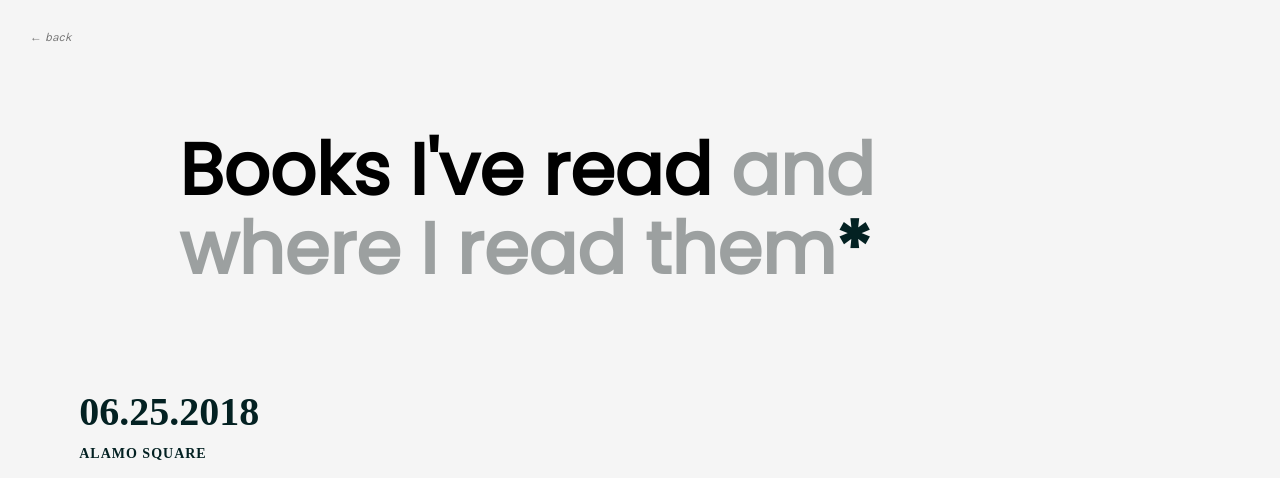
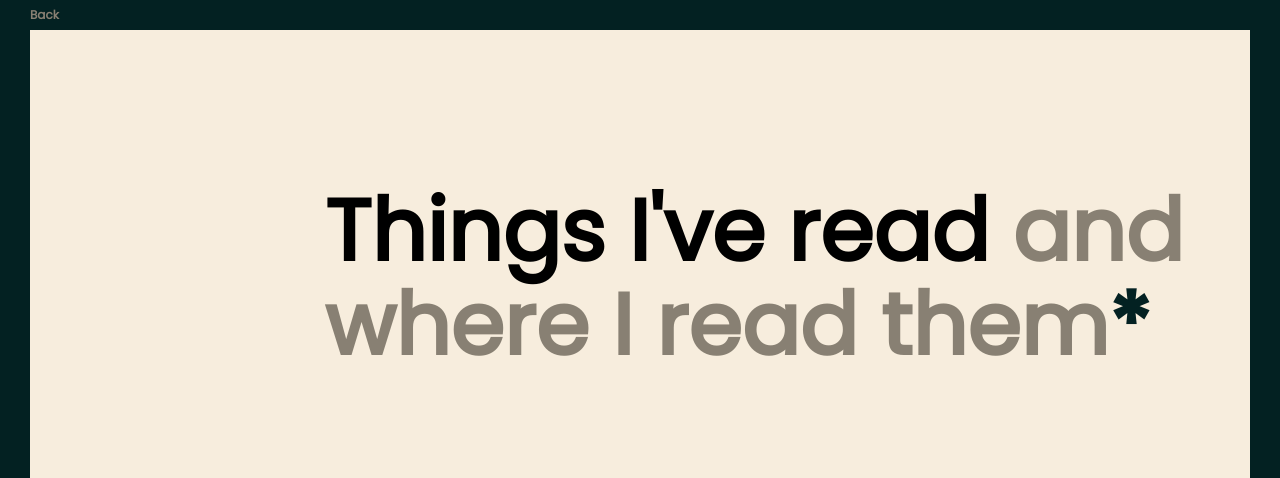
Before and after one commit to ampinsk/ampinsk.github.io, a Jekyll site: the page built from books/books.html, in a window 1280 px wide. Shown: the top 478 px of the page. Built offline with Jekyll 4.4.1, drawn with Linux system fonts in a browser that asks for light colours; some web fonts are replaced; some of the changed text lies outside the part shown; grey boxes are pictures that could not be loaded.

Commit message:
Finish redesign maybe

```diff
--- /dev/null
+++ b/_layouts/books.html
@@ -0,0 +1,51 @@
+<!DOCTYPE html>
+<html>
+  <head>
+    <meta charset="utf-8">
+    <meta name="description" content="Amanda Pinsker is a product and interaction designer who cares about making her work smart, elegant, and simple by design.">
+    <meta name="viewport" content="width=device-width, initial-scale=1">
+    <title>{{ page.title }}</title>
+    <link rel="shortcut icon" href="favicon.ico?" >
+    <link rel="stylesheet" type="text/css" href="/main.css">
+    <link rel="stylesheet" href="https://use.typekit.net/nxa2uwt.css">
+    <link href='https://fonts.googleapis.com/css?family=Roboto+Mono:400,700|Karla:400,700|BioRhyme+Expanded|Inknut+Antiqua|Poppins' rel='stylesheet' type='text/css'>
+    <script>
+      (function(i,s,o,g,r,a,m){i['GoogleAnalyticsObject']=r;i[r]=i[r]||function(){
+      (i[r].q=i[r].q||[]).push(arguments)},i[r].l=1*new Date();a=s.createElement(o),
+      m=s.getElementsByTagName(o)[0];a.async=1;a.src=g;m.parentNode.insertBefore(a,m)
+      })(window,document,'script','https://www.google-analytics.com/analytics.js','ga');
+
+      ga('create', 'UA-68403581-1', 'auto');
+      ga('send', 'pageview');
+
+    </script>
+
+  </head>
+  <body class="books">
+
+  {{ content }}
+
+  {{ scripts }}
+
+  <script type="text/javascript" src="/bower_components/jquery/dist/jquery.min.js"></script>
+  <script type="text/javascript" src="/bower_components/scrollreveal/dist/scrollreveal.min.js"></script>
+
+  <script type="text/javascript" src="/js/main.js"></script>
+  <!-- endbuild -->
+  <script>
+    sr.reveal('.homepage__thumbnail');
+    sr.reveal('.project_img');
+    sr.reveal('.project_text-container');
+    sr.reveal('footer');
+    sr.reveal('.project-info');
+    sr.reveal('header');
+    sr.reveal('.about__topper');
+    sr.reveal('.about-info');
+    sr.reveal('.homepage__header');
+    sr.reveal('.book-scroll');
+
+  </script>
+
+
+  </body>
+</html>
--- a/_sass/_books.scss
+++ b/_sass/_books.scss
@@ -1,14 +1,25 @@
+$beige: #f7eddd;
+$beige-gray: #888073;
+
 .books {
-  padding: 100px 5%;
+  font-family: $sans;
+  background: $black;
+  margin: 0;
+}
+
+.books-container {
+  background: $beige;
+  margin: 30px;
+  padding: 12% 2% 12% 23%;
 }
 
 .book-title {
-  font-size: 72px;
+  font-size: 86px;
   line-height: 1.1;
   font-family: $sans2;
 
   span {
-    color: $gray-dark;
+    color: $beige-gray;
     font-style: normal;
   }
 }
@@ -20,8 +31,7 @@
   .date {
     font-size: 40px;
     font-family: $expanded;
-    padding: 100px 0 25px 0;
-    margin-left: -100px;
+    padding: 100px 0 40px 0;
   }
 
   h2 {
@@ -42,7 +52,7 @@
     font-family: $sans2;
     display: inline-block;
     vertical-align: top;
-    padding: 50px 0 0 50px;
+    padding: 60px 0 0 80px;
     max-width: 50%;
   }
 
@@ -51,12 +61,13 @@
   }
 
   img {
-    width: 315px;
+    width: 330px;
     box-shadow: rgba(60,60,60,0.2) 6px 6px 24px;
   }
 
   .pic-container {
     position: relative;
+    display: inline-block;
 
     &:hover .pic-img {
       z-index: 100;
@@ -65,9 +76,8 @@
 
   .pic-img {
     position: absolute;
-    left: -20px;
-    bottom: -20px;
-    z-index: -100;
+    top: 0;
+    left: -360px;
   }
 
   .highlight {
@@ -103,13 +113,43 @@
       top: -0.3em;
       left: -0.7em;
       font-family: $expanded;
-      color: $gray-dark;
+      color: $beige-gray;
     }
   }
 }
 
 #hey {
-  padding: 20px;
+  padding: 0 30px 30px;
   font-size: 12px;
-  color: $gray-dark;
+  color: $beige-gray;
+
+  a {
+    color: $beige;
+  }
 }
+
+.books h1::selection {
+  background: $black;
+  color: $beige;
+}
+
+
+.books-nav {
+  position: absolute;
+  top: 6px;
+  left: 30px;
+  font-size: 12px;
+  font-family: $sans2;
+  font-weight: bold;
+
+  a {
+    margin-left: 0;
+    color: $beige-gray;
+    transition: $timing;
+  }
+
+  a:hover {
+    color: $beige;
+    transition: $timing;
+  }
+}
--- a/_sass/_writing.scss
+++ b/_sass/_writing.scss
@@ -52,8 +52,8 @@ $entry-middle: $entry-height / 2;
 
 .writing-nav {
   position: absolute;
-  top: 30px;
-  left: 30px;
+  top: 40px;
+  left: 40px;
   font-style: italic;
   font-size: 12px;
 
--- a/books/books.html
+++ b/books/books.html
@@ -1,17 +1,16 @@
 ---
 title: Amanda Pinsker | Books
 name: books
-layout: base
+layout: books
 permalink: books
 ---
 
-<section class="site-container">
-  <div class="writing-nav">
-    <a href="/">← back</a>
+  <div class="books-nav">
+    <a href="/">Back</a>
   </div>
 
-<section class="books">
-  <h1 class="book-title book-scroll">Books I've read <span>and where I read them<a href="#hey">*</a></span></h1>
+<section class="books-container">
+  <h1 class="book-title book-scroll">Things I've read <span>and where I read them<a href="#hey">*</a></span></h1>
 
   {% for item in site.data.books %}
     <div class="book" id="{{ item.url }}">
```
Also changed, not shown: _data/books.json (+12 -2 lines), img/books/apartment2.JPG (added), img/books/matching-half.jpg (added), 1 other file.
